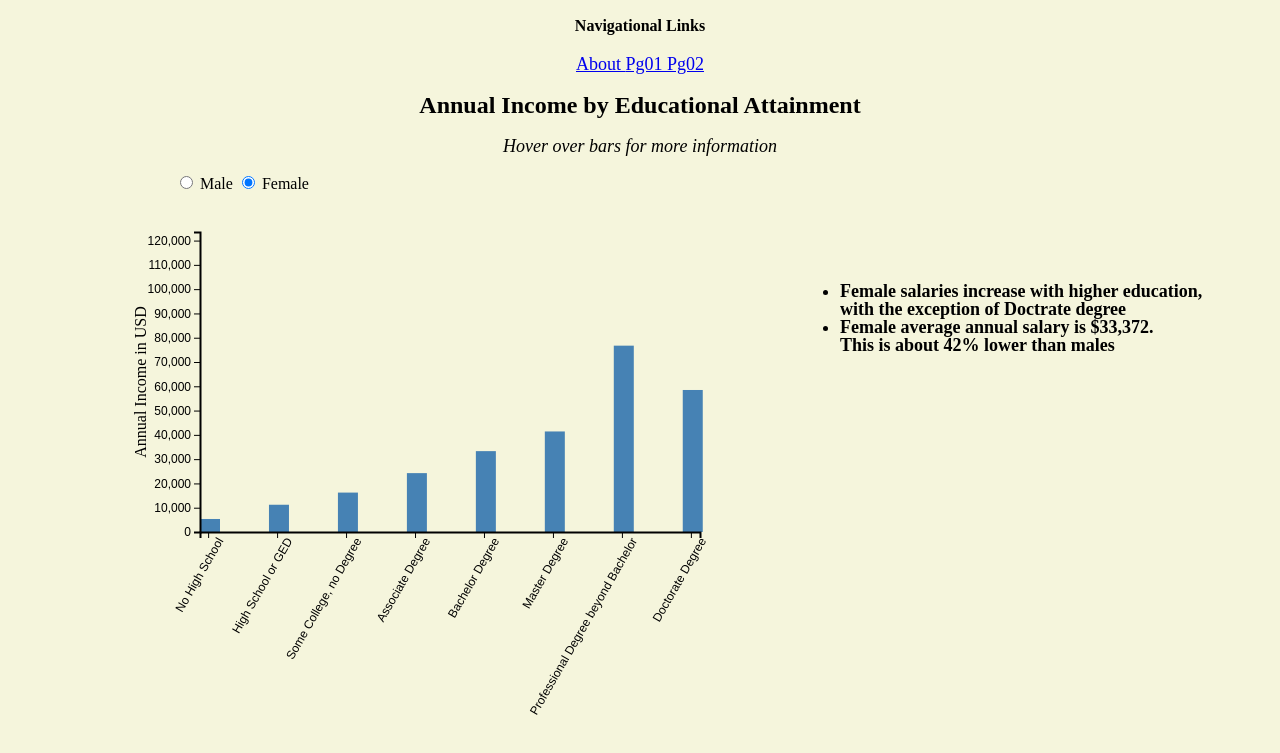
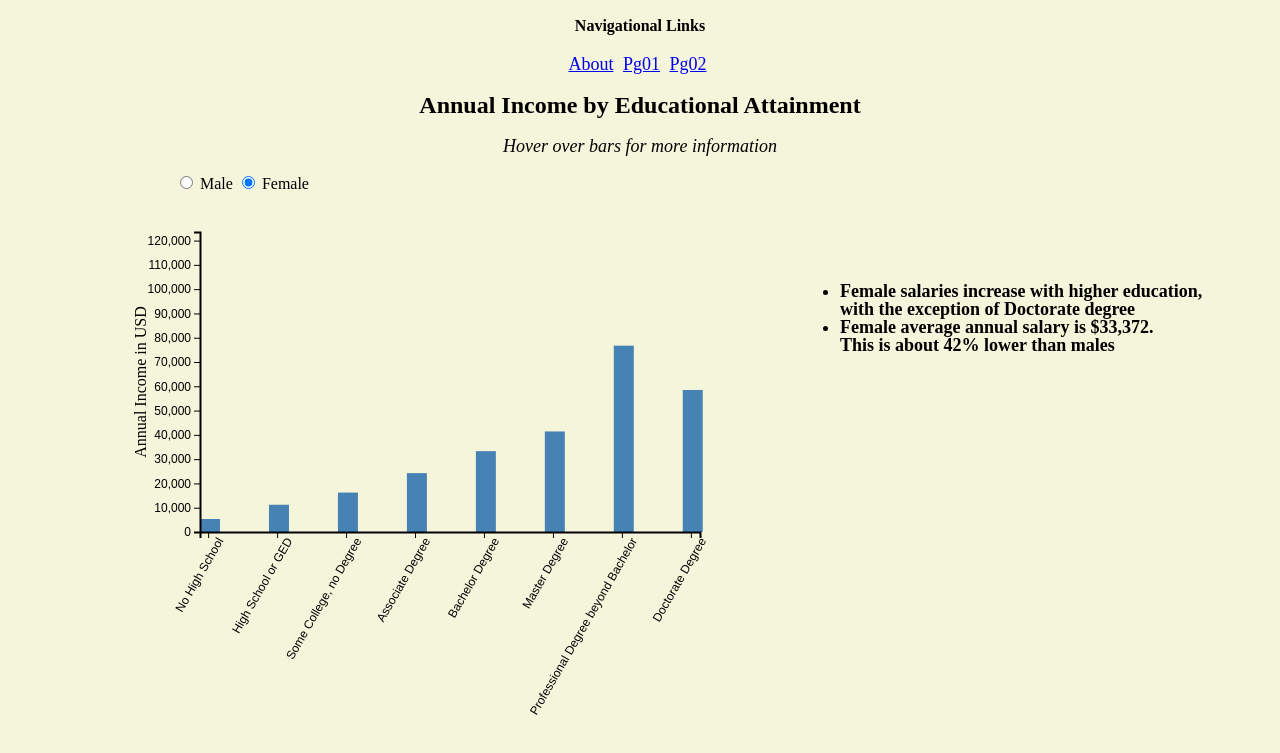
Before and after one commit to kapilarya/kapilarya.github.io, a plain HTML site: page Pg02.html in a window 1280 px wide. Shown: the part 57-810 px from the top of the page. Drawn offline with nearby package versions, Linux system fonts and the light colour scheme.

Commit message:
committ july 27th 7:35 am

```diff
--- a/Pg02.html
+++ b/Pg02.html
@@ -11,7 +11,11 @@
 <h1>Employment Characteristics by Gender in Texas</h1>
 
 <h4>Navigational Links </h4>
-<p id= "nav" align = "center"><a href="index.html">About&nbsp;</a><a href="Pg01.html">Pg01&nbsp</a><a href="Pg02.html">Pg02</a></p>
+
+<p align = "center" ><span class="btnPad"><a href="index.html">About</a></span>
+<span class="btnPad"><a href="Pg01.html">Pg01</a></span>
+<span class="btnPad"><a href="Pg02.html">Pg02</a></span>
+</p>
 
 <h2>Annual Income by Educational Attainment</h2>
 
--- a/css/style.css
+++ b/css/style.css
@@ -14,6 +14,12 @@ body {
 h1, h2, h4,h5 {
     text-align: center;
 }
+
+.btnPad {
+	//margin-left:10px;
+	margin-right:5px;
+	align: center;
+	}
 
 p {
     display: block;
--- a/js/yearlyIncome.js
+++ b/js/yearlyIncome.js
@@ -13,8 +13,8 @@ d3.csv("./data/Salary.csv")
 
     var diffGender = {Male: "diffMale", Female: "diffFemale"};
 
-    var textGender = {Male: "<ul><li>Male salaries increase with higher education,<br>with the exception of Doctrate degree</li><li>Male average annual salary is $57,335.<br> This is about 72% higher than females</li>",
-                      Female: "<ul><li>Female salaries increase with higher education,<br>with the exception of Doctrate degree</li><li>Female average annual salary is $33,372.<br> This is about 42% lower than males</li>"};
+    var textGender = {Male: "<ul><li>Male salaries increase with higher education,<br>with the exception of Doctorate degree</li><li>Male average annual salary is $57,335.<br> This is about 72% higher than females</li>",
+                      Female: "<ul><li>Female salaries increase with higher education,<br>with the exception of Doctorate degree</li><li>Female average annual salary is $33,372.<br> This is about 42% lower than males</li>"};
 
     var maxHour = d3.max(data, function(d){return Math.max(d.Male,d.Female);});
 
```
Also changed, not shown: Pg01.html (+5 -1 lines), index.html (+7 -2 lines).
